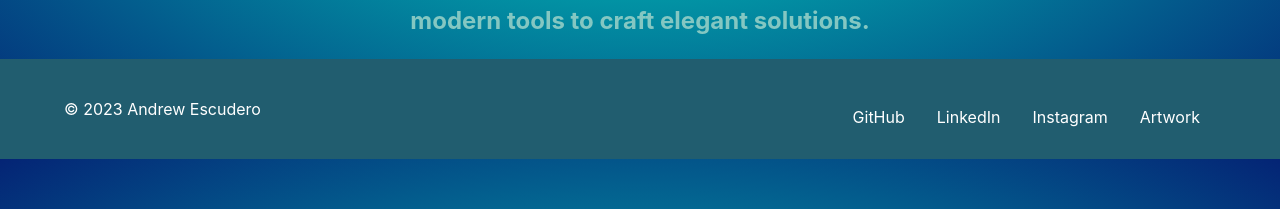
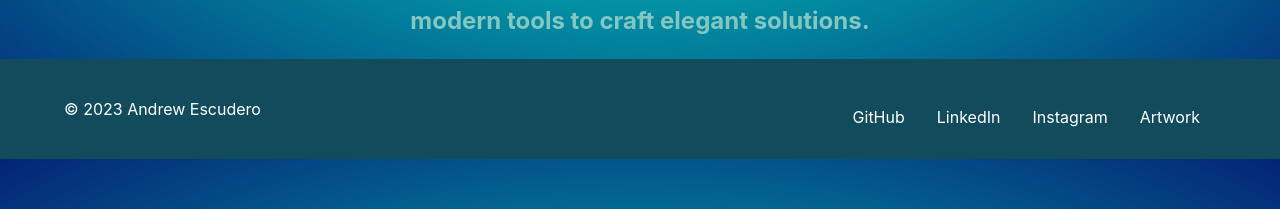
Before and after one commit to AndrewCodesPython/PortfolioWebsite, a React (Create React App) app: page / in a window 1280 px wide. Shown: the part 450-659 px from the top of the page. Built offline with nearby package versions, Linux system fonts and the light colour scheme.

Commit message:
WIP: footer styles

```diff
--- a/src/components/Footer/footer.css
+++ b/src/components/Footer/footer.css
@@ -1,7 +1,7 @@
 /* Footer.css */
 
 footer {
-    background-color: #215d6f;
+    background-color: #124b5c;
     color: #fff;
     padding: 2rem 0;
   }
```
